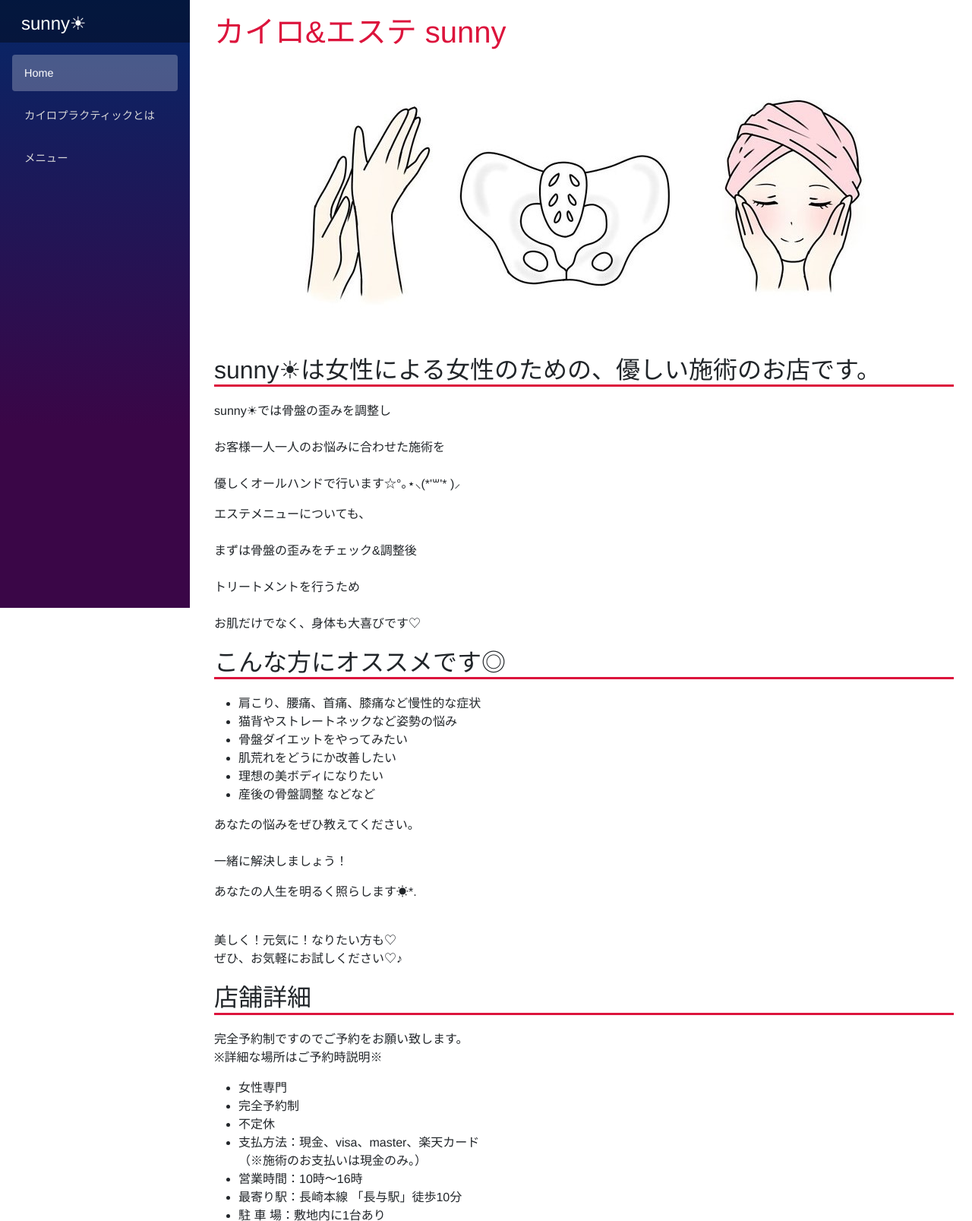
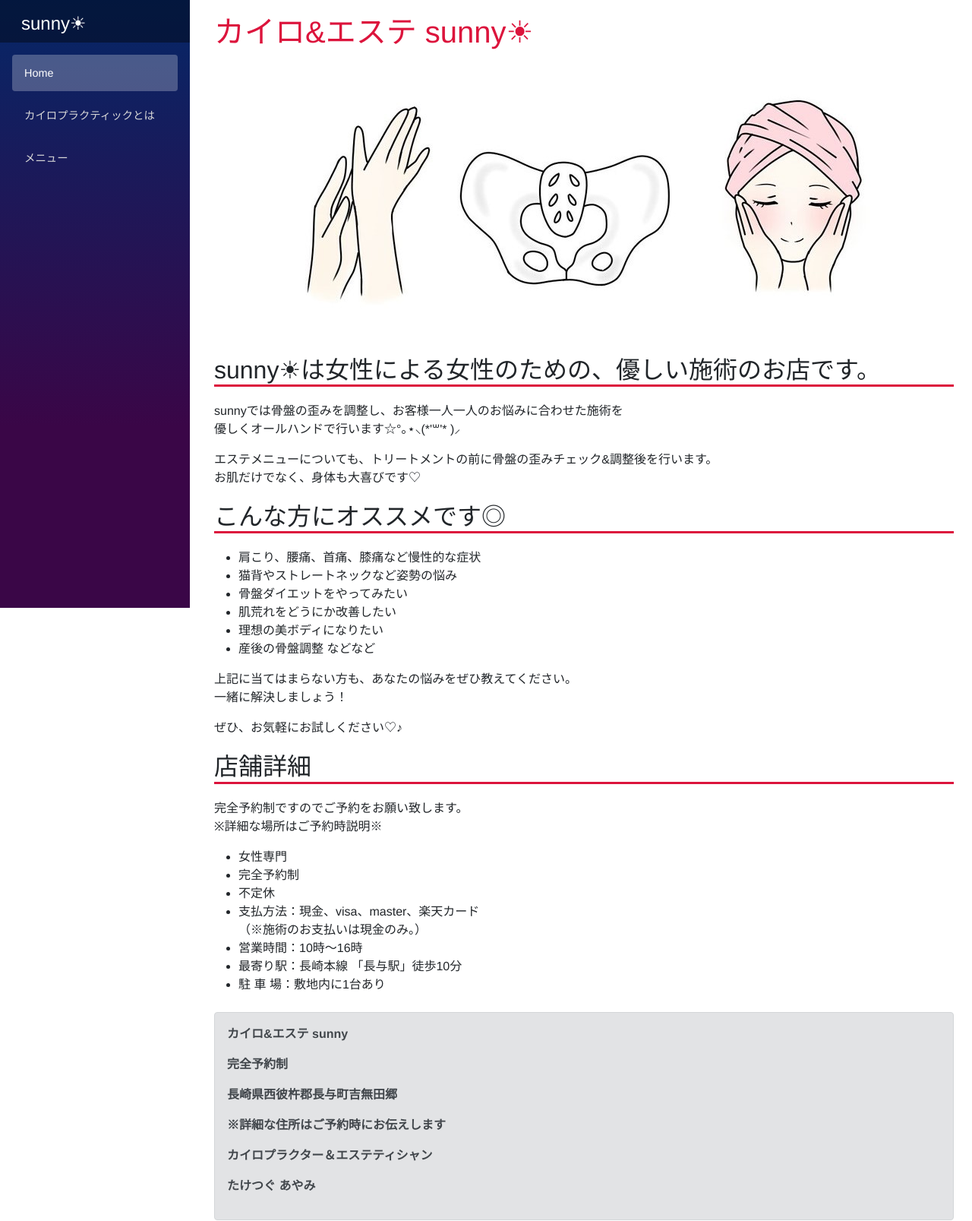
Before and after one commit to rakekiyo/sunny-hp_old, an ASP.NET Core app: page / in a window 1280 px wide. Shown: the top 1607 px of the page at 76% size. Run offline with ASP.NET Core 8, Linux system fonts and the light colour scheme; style sheets or scripts are compiled from the project's sources; some web fonts are replaced.

Commit message:
文言を（勝手に）変更

```diff
--- a/blazor-app/Pages/Index.razor
+++ b/blazor-app/Pages/Index.razor
@@ -3,7 +3,7 @@
 <PageTitle>カイロ&エステ sunny☀</PageTitle>
 
 <section>
-  <h1 class="sunny-title">カイロ&エステ sunny</h1>
+  <h1 class="sunny-title">カイロ&エステ sunny☀</h1>
   <img src="images/top.jpg" alt="Top Image" />
 </section>
 
@@ -22,15 +22,12 @@
   @* <p>身体の歪みの原因は骨盤の歪み</p>
     <p></p> *@
   <p>
-    sunny☀では骨盤の歪みを調整し<br><br>
-    お客様一人一人のお悩みに合わせた施術を<br><br>
+    sunnyでは骨盤の歪みを調整し、お客様一人一人のお悩みに合わせた施術を<br>
     優しくオールハンドで行います☆°｡⋆⸜(*'꒳'* )⸝
   </p>
   <p></p>
   <p>
-    エステメニューについても、<br><br>
-    まずは骨盤の歪みをチェック&調整後<br><br>
-    トリートメントを行うため<br><br>
+    エステメニューについても、トリートメントの前に骨盤の歪みチェック&調整後を行います。<br>
     お肌だけでなく、身体も大喜びです♡
   </p>
 </section>
@@ -48,14 +45,14 @@
   </ul>
 
   <p>
-    あなたの悩みをぜひ教えてください。<br><br>
+    上記に当てはまらない方も、あなたの悩みをぜひ教えてください。<br>
     一緒に解決しましょう！
   </p>
+  @* <p>
+    あなたの人生を明るく照らします☀*.<br><br>
+    </p> *@
   <p>
-    あなたの人生を明るく照らします☀*.<br><br>
-  </p>
-  <p>
-    美しく！元気に！なりたい方も♡<br>
+    @* 美しく！元気に！なりたい方も♡<br> *@
     ぜひ、お気軽にお試しください♡♪
   </p>
 </section>
```
Also changed, not shown: blazor-app/Pages/About.razor (+7 -1 lines).
